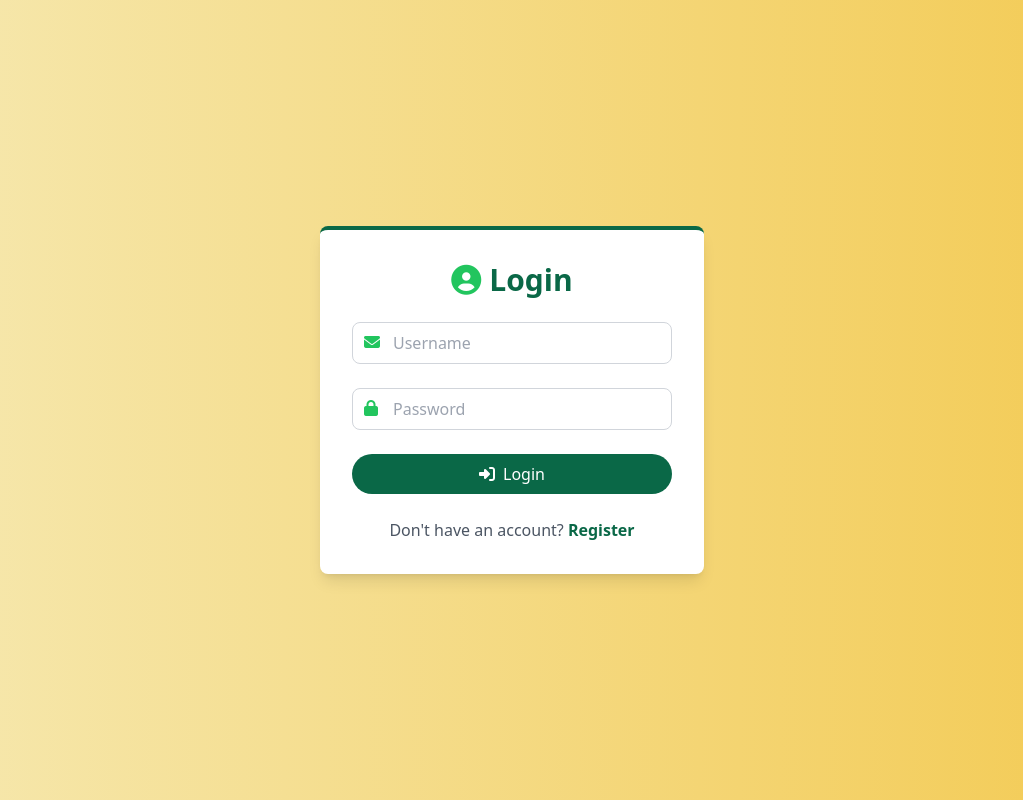
After one commit to lanzy-lanzy/sk_budget, a Django app: a page that uses templates/login.html in a window 1280 px wide. The commit adds this page. Shown: the whole page, without its empty margins (128-1151 px from the left). Run offline with Django 5.2, Linux system fonts and the light colour scheme; some libraries are stand-ins or nearby versions.

Commit message:
modified:   db.sqlite3 	modified:   sk_budget/__pycache__/settings.cpython-312.pyc 	modified:   sk_budget/settings.py 	new file:   sk_project/__pycache__/forms.cpython-312.pyc 	modified:   sk_project/__pycache__/urls.cpython-312.pyc 	modified:   sk_project/__pycache__/views.cpython-312.pyc 	new file:   sk_project/forms.py 	modified:   sk_project/urls.py 	modified:   sk_project/views.py 	new file:   templates/create_main_budget.html 	modified:   templates/dashboard.html 	new file:   templates/login.html 	new file:   templates/register.html

```diff
--- a/sk_budget/settings.py
+++ b/sk_budget/settings.py
@@ -122,3 +122,5 @@ STATIC_URL = 'static/'
 # https://docs.djangoproject.com/en/5.1/ref/settings/#default-auto-field
 
 DEFAULT_AUTO_FIELD = 'django.db.models.BigAutoField'
+
+LOGIN_URL = '/login/'  # Adjust this to match your login URL
--- a/sk_project/urls.py
+++ b/sk_project/urls.py
@@ -3,4 +3,7 @@ from sk_project import views
 
 urlpatterns = [
     path('', views.dashboard, name='dashboard'),
+    path('login/', views.user_login, name='login'),
+    path('register/', views.register, name='register'),
+    path('create-main-budget/', views.create_main_budget, name='create_main_budget'),
 ]
--- a/sk_project/views.py
+++ b/sk_project/views.py
@@ -26,3 +26,55 @@ def dashboard(request):
     }
 
     return render(request, 'dashboard.html', context)
+
+from django.shortcuts import render, redirect
+from django.contrib import messages
+from django.contrib.auth.decorators import login_required
+from .models import MainBudget
+from .forms import MainBudgetForm
+
+@login_required
+def create_main_budget(request):
+    if request.method == 'POST':
+        form = MainBudgetForm(request.POST)
+        if form.is_valid():
+            main_budget = form.save(commit=False)
+            main_budget.chairman = request.user
+            main_budget.save()
+            messages.success(request, 'Main budget created successfully!')
+        else:
+            messages.error(request, 'Error creating main budget. Please check your input.')
+    return redirect('dashboard')
+
+from django.shortcuts import render, redirect
+from django.contrib.auth import login, authenticate
+from django.contrib.auth.forms import UserCreationForm, AuthenticationForm
+from .models import User
+
+from .forms import CustomUserCreationForm
+
+def register(request):
+    if request.method == 'POST':
+        form = CustomUserCreationForm(request.POST)
+        if form.is_valid():
+            user = form.save()
+            login(request, user)
+            return redirect('dashboard')
+    else:
+        form = CustomUserCreationForm()
+    return render(request, 'register.html', {'form': form})
+
+
+def user_login(request):
+    if request.method == 'POST':
+        form = AuthenticationForm(request, data=request.POST)
+        if form.is_valid():
+            username = form.cleaned_data.get('username')
+            password = form.cleaned_data.get('password')
+            user = authenticate(username=username, password=password)
+            if user is not None:
+                login(request, user)
+                return redirect('dashboard')
+    else:
+        form = AuthenticationForm()
+    return render(request, 'login.html', {'form': form})
--- /dev/null
+++ b/templates/login.html
@@ -0,0 +1,46 @@
+<!DOCTYPE html>
+<html lang="en">
+<head>
+    <meta charset="UTF-8">
+    <meta name="viewport" content="width=device-width, initial-scale=1.0">
+    <title>Login - SK Budget</title>
+    <script src="https://cdn.tailwindcss.com"></script>
+    <link rel="stylesheet" href="https://cdnjs.cloudflare.com/ajax/libs/font-awesome/6.4.0/css/all.min.css">
+    <script>
+        tailwind.config = {
+            theme: {
+                extend: {
+                    colors: {
+                        primary: '#F3CA52',
+                        secondary: '#F6E9B2',
+                        tertiary: '#0A6847',
+                        quaternary: '#7ABA78',
+                    }
+                }
+            }
+        }
+    </script>
+</head>
+<body class="bg-gradient-to-r from-secondary to-primary min-h-screen flex items-center justify-center">
+    <div class="bg-white p-8 rounded-lg shadow-lg w-96 border-t-4 border-tertiary">
+        <h2 class="text-3xl font-bold text-tertiary mb-6 text-center"><i class="fas fa-user-circle mr-2 text-green-500"></i>Login</h2>
+        <form method="post" class="space-y-6">
+            {% csrf_token %}
+            <div class="relative">
+                <i class="fas fa-envelope absolute top-3 left-3 text-green-500"></i>
+                <input type="text" name="{{ form.username.name }}" class="w-full pl-10 pr-3 py-2 rounded-lg border border-gray-300 focus:outline-none focus:border-tertiary" placeholder="Username">
+            </div>
+            <div class="relative">
+                <i class="fas fa-lock absolute top-3 left-3 text-green-500"></i>
+                <input type="password" name="{{ form.password.name }}" class="w-full pl-10 pr-3 py-2 rounded-lg border border-gray-300 focus:outline-none focus:border-tertiary" placeholder="Password">
+            </div>
+            <button type="submit" class="w-full bg-tertiary text-white px-4 py-2 rounded-full hover:bg-quaternary transition duration-300 flex items-center justify-center">
+                <i class="fas fa-sign-in-alt mr-2"></i>Login
+            </button>
+        </form>
+        <p class="mt-6 text-center text-gray-600">
+            Don't have an account? <a href="{% url 'register' %}" class="text-tertiary hover:underline font-semibold">Register</a>
+        </p>
+    </div>
+</body>
+</html>
```
Also changed, not shown: sk_project/forms.py (added, +17 -0 lines), templates/create_main_budget.html (added, +15 -0 lines), templates/dashboard.html (+43 -2 lines), templates/register.html (added, +55 -0 lines), db.sqlite3.
